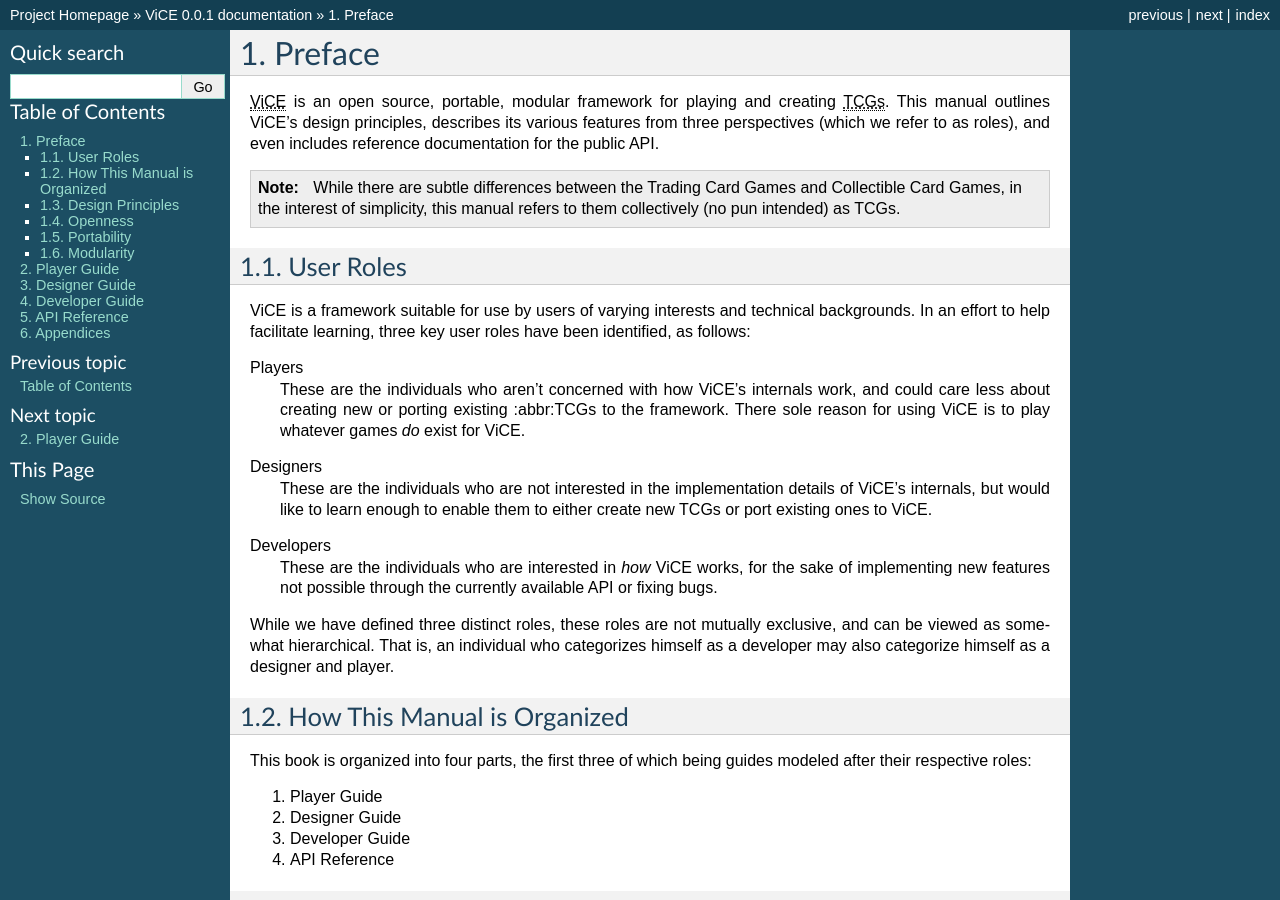
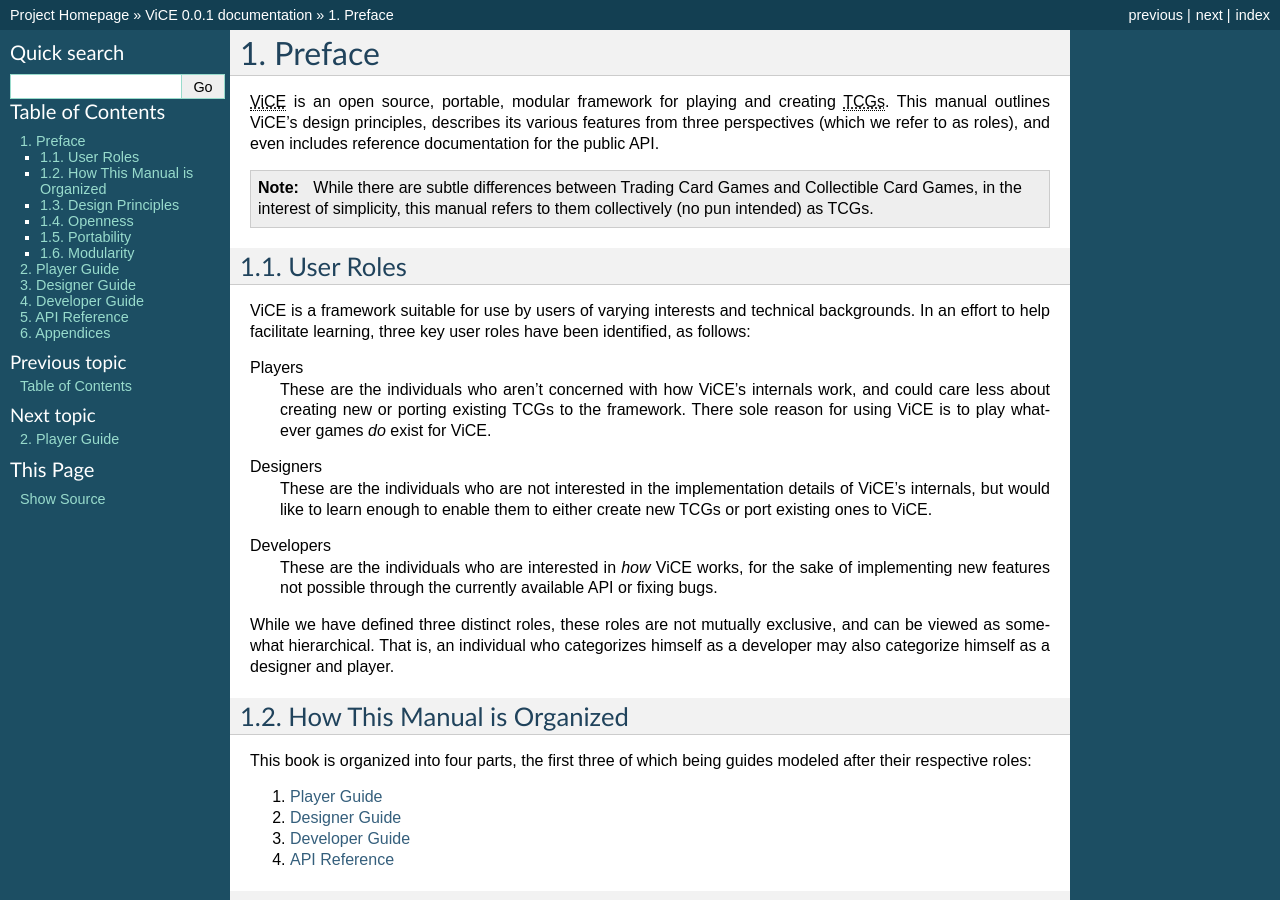
Before and after one commit to cnelsonsic/ViCE, a Sphinx documentation site: the page built from doc/source/preface.rst, in a window 1280 px wide and 900 px high. Built offline with Sphinx 7.4.7, drawn with Linux system fonts in a browser that asks for light colours; some of the changed lines change nothing that is shown.

Commit message:
- added hyperlinks to preface and fixed broken roles

```diff
--- a/doc/source/preface.rst
+++ b/doc/source/preface.rst
@@ -7,7 +7,7 @@ three perspectives (which we refer to as roles), and even includes reference
 documentation for the public API.
 
 .. note::
-    While there are subtle differences between the Trading Card Games and
+    While there are subtle differences between Trading Card Games and
     Collectible Card Games, in the interest of simplicity, this manual refers
     to them collectively (no pun intended) as TCGs.
 
@@ -20,7 +20,7 @@ learning, three key user roles have been identified, as follows:
 Players
     These are the individuals who aren't concerned with how
     ViCE's internals work, and could care less
-    about creating new or porting existing :abbr:TCGs to
+    about creating new or porting existing TCGs to
     the framework. There sole reason for using
     ViCE is to play whatever games *do*
     exist for ViCE.
@@ -46,10 +46,10 @@ How This Manual is Organized
 This book is organized into four parts, the first three of which being guides
 modeled after their respective roles:
 
-#. Player Guide
-#. Designer Guide
-#. Developer Guide
-#. API Reference
+#. :doc:`/player_guide/player_index`
+#. :doc:`/designer_guide/designer_index`
+#. :doc:`/developer_guide/developer_index`
+#. :doc:`/api_reference`
 
 Design Principles
 -----------------
```
